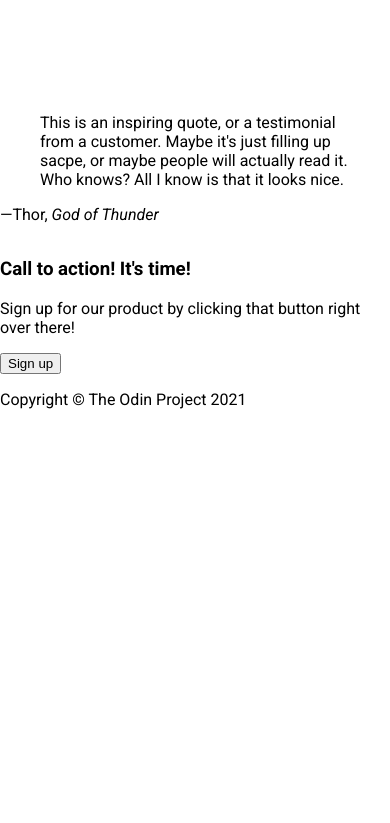
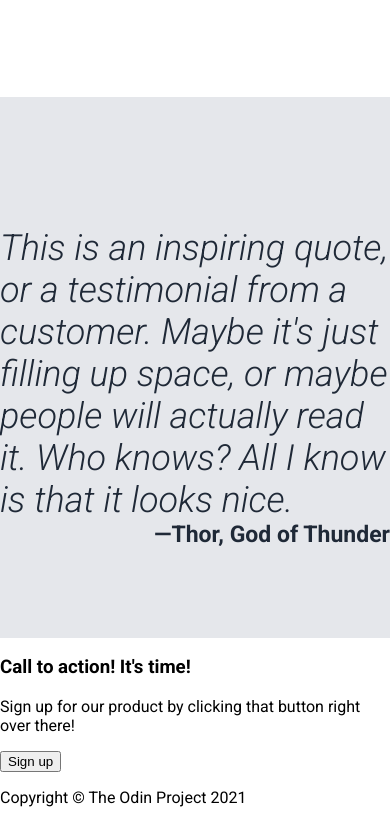
Before and after one commit to kurisu-Contreras/landing-page, a plain HTML site: page index.html in a window 390 px wide. Shown: the part 1393-2216 px from the top of the page. Before the commit the page ends 1818 px from the top, so only its background shows below. Drawn offline with Linux system fonts and the light colour scheme.

Commit message:
fix(styles): improve responsiveness for the card section and add styles for the quote section

```diff
--- a/index.html
+++ b/index.html
@@ -65,19 +65,24 @@
     </div>
 
     <div class="quote">
+      <div class="containerQuote">
 
-        <blockquote>
-          <p>This is an inspiring quote, or a testimonial from a customer. Maybe it's just filling up sacpe, or maybe people will actually read it. Who knows? All I know is that it looks nice.</p>
+        <blockquote class="blockquote">
+          <p class="blockquote">This is an inspiring quote, or a testimonial from a customer. Maybe it's just filling up space, or maybe people will actually read it. Who knows? All I know is that it looks nice.</p>
         </blockquote>
-        <p>—Thor, <cite>God of Thunder</cite></p>
-
+        <div class="cite">
+          <p class="blockquote">—Thor, <cite>God of Thunder</cite></p>
+        </div>
+      </div>
     </div>
     <div class="callToAction">
-        <div>
+      <div class="containerTextAction">
+        <div class="containerText">
             <h3>Call to action! It's time!</h3>
             <p>Sign up for our product by clicking that button right over there!</p>
         </div>
-        <button>Sign up</button>
+        <button class="action">Sign up</button>
+      </div>
     </div>
     <div class="footer">
         <p class="odinLove">
--- a/styles.css
+++ b/styles.css
@@ -126,3 +126,30 @@ h2{
   color: #666a7a;
   font-weight: 500;
 }
+
+.quote{
+  display: flex;
+  background-color: #e5e7eb;
+  /* top | right | bottom | left */
+  padding: 130px 0px 90px 0px;
+  justify-content: center;
+}
+
+.containerQuote{
+  width: 800px;
+  font-size: 36px ;
+  font-style: italic;
+  font-weight: 300;
+  color: #1F2937;
+}
+.blockquote{
+  padding: 0px;
+  margin: 0px;
+}
+.cite,cite{
+  text-align: right;
+  color:#1F2937;
+  font-weight: 700;
+  font-size: 23px;
+  font-style: normal;
+}
```
